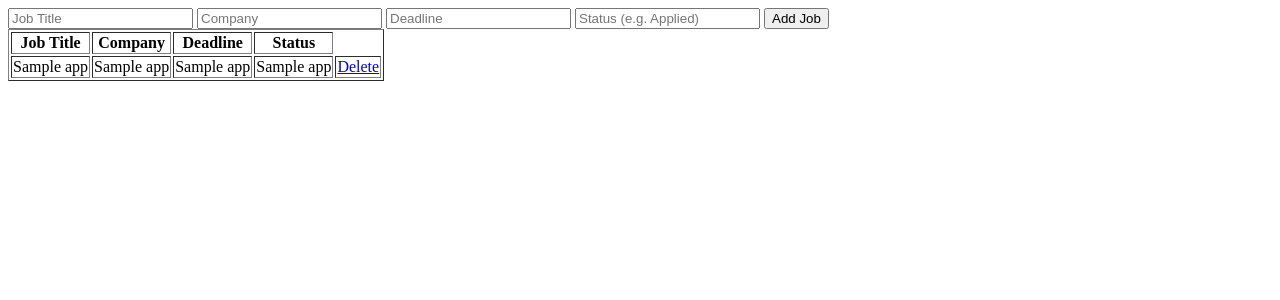
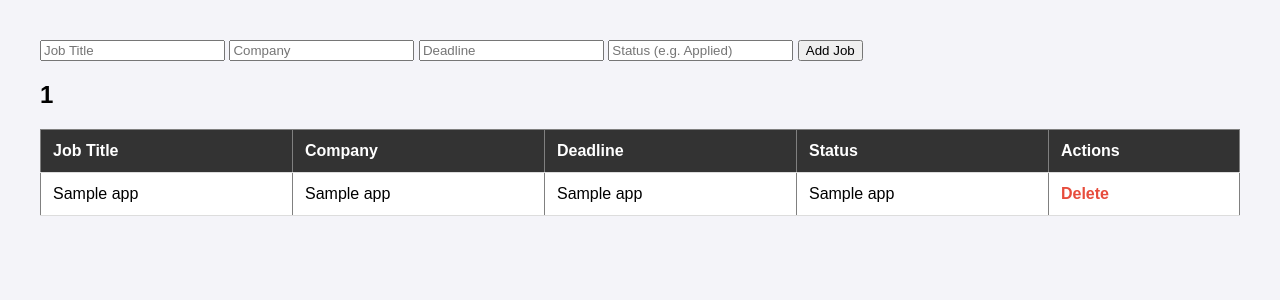
Before and after one commit to cayla-hhh/Job-Application-Tracker, a Flask app: template templates/dashboard.html in a window 1280 px wide. Shown: the top 300 px of the page. Run offline with Flask 3, Linux system fonts and the light colour scheme; the template is opened without the code that fills it: most values are stand-ins (such as "Sample title", 1, 10 or a date in 2020).

Commit message:
Add styling

```diff
--- a/templates/dashboard.html
+++ b/templates/dashboard.html
@@ -1,5 +1,48 @@
 <!DOCTYPE html>
+<html>
+<head>
+    <title>Job Application Tracker</title>
+    <style>
+        body {
+            font-family: Arial, Helvetica, sans-serif;
+            margin: 40px;
+            background-color: #f4f4f9
+        }
 
+        table {
+            width: 100%;
+            border-collapse: collapse;
+            background-color: white;
+        }
+
+        th, td {
+            padding: 12px;
+            text-align: left;
+            border-bottom: 1px solid #ddd;
+        }
+
+        th {
+            background-color: #333;
+            color: white;
+        }
+
+        tr:hover {
+            background-color: #f1f1f1;
+        }
+
+        td a{
+            color: #e74c3c;
+            text-decoration: none;
+            font-weight: bold;
+        }
+
+        td a:hover {
+            text-decoration: underline;
+        }
+    </style>
+    <meta charset="UTF-8">
+</head>
+<body>
     <form method="POST">
         <input name="job_title" placeholder="Job Title">
         <input name="company" placeholder="Company">
@@ -8,12 +51,14 @@
         <button type="submit">Add Job</button>
     </form>
 
+    <h2>{{total_apps}}</h2>
     <table border="1">
         <tr>
             <th>Job Title</th>
             <th>Company</th>
             <th>Deadline</th>
             <th>Status</th>
+            <th>Actions</th>
         </tr>
         {% for app in applications %}
         <tr>
@@ -27,3 +72,5 @@
         </tr>
         {% endfor %}
     </table>
+</body>
+</html>
```
Lines whose indentation alone changed are shown as unchanged.
